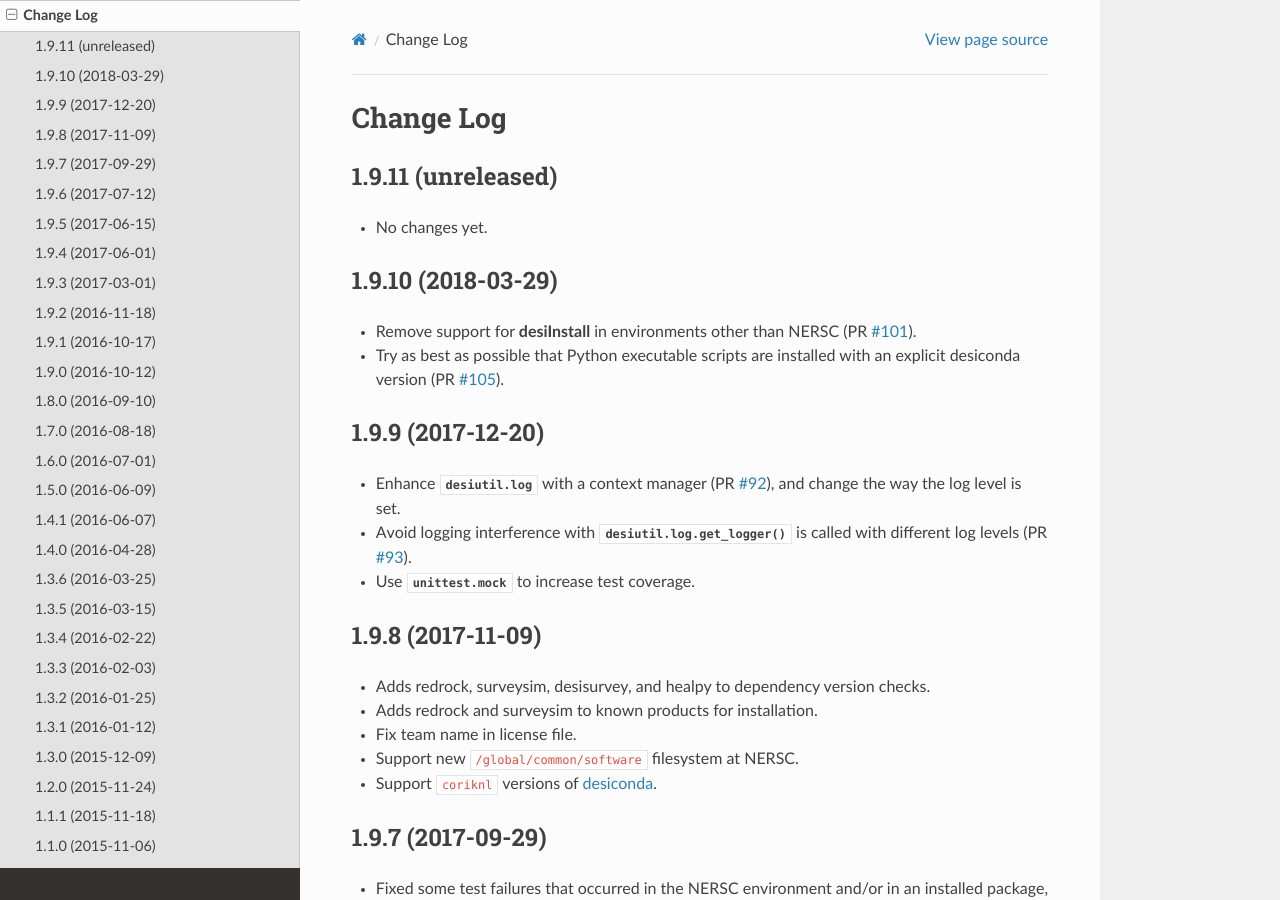
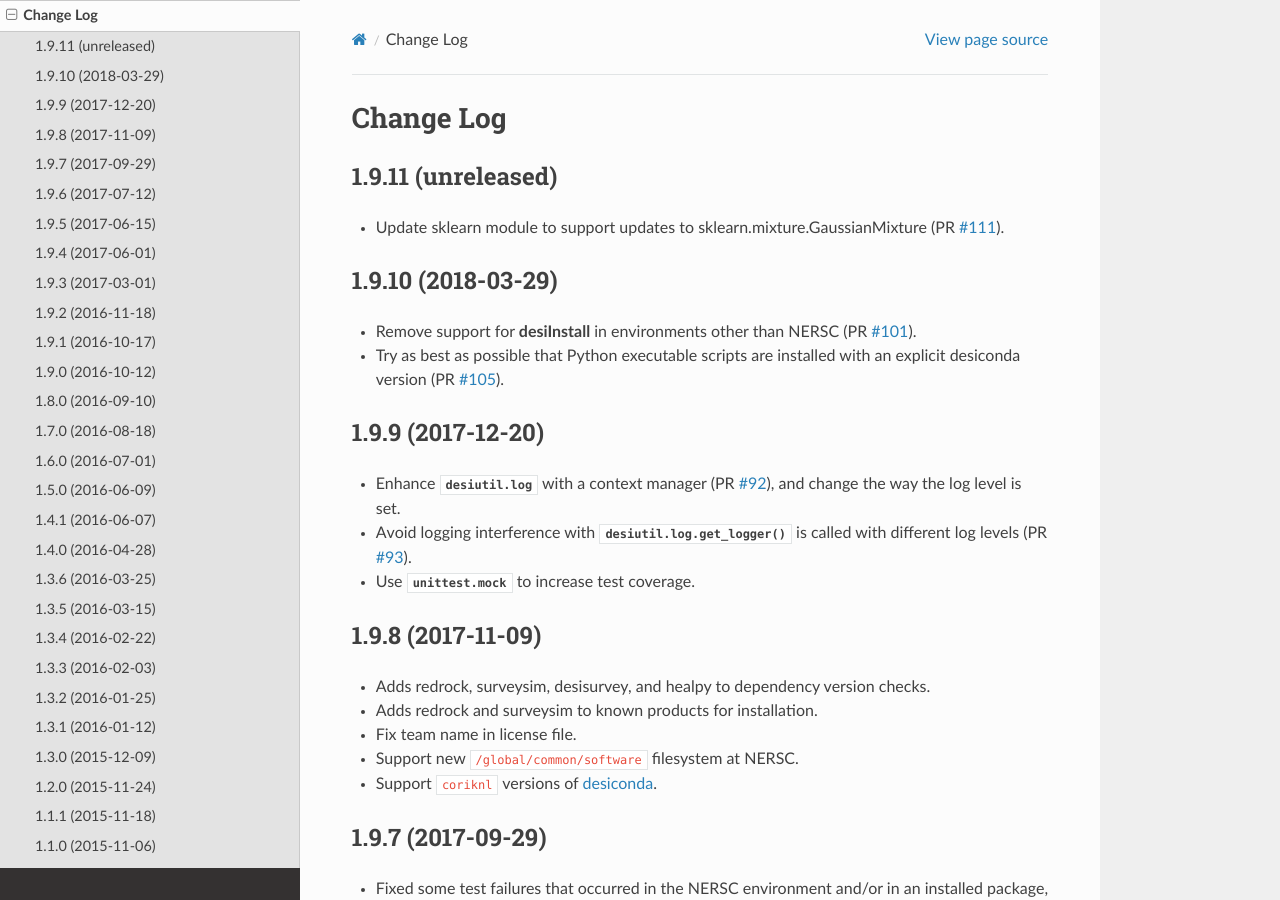
Before and after one commit to desihub/desiutil, a Sphinx documentation site: the page built from doc/changes.rst, in a window 1280 px wide and 900 px high. Built offline with Sphinx 7.4.7 and the Read the Docs theme 2.0.0, drawn with Linux system fonts in a browser that asks for light colours.

Commit message:
update changes log [ci skip]

```diff
--- a/doc/changes.rst
+++ b/doc/changes.rst
@@ -5,7 +5,10 @@ Change Log
 1.9.11 (unreleased)
 -------------------
 
-* No changes yet.
+* Update sklearn module to support updates to sklearn.mixture.GaussianMixture
+  (PR `#111`_).
+
+.. _`#111`: https://github.com/desihub/desiutil/pull/111
 
 1.9.10 (2018-03-29)
 -------------------
```
